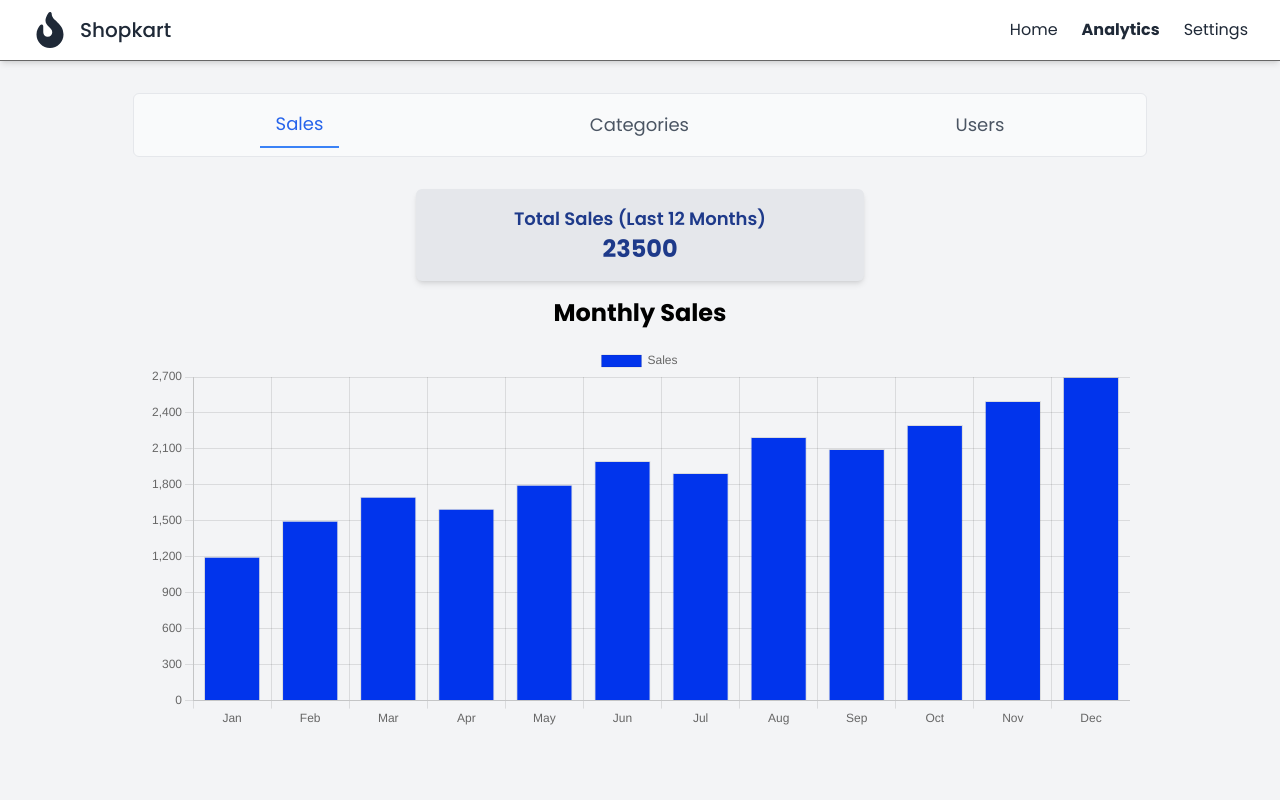
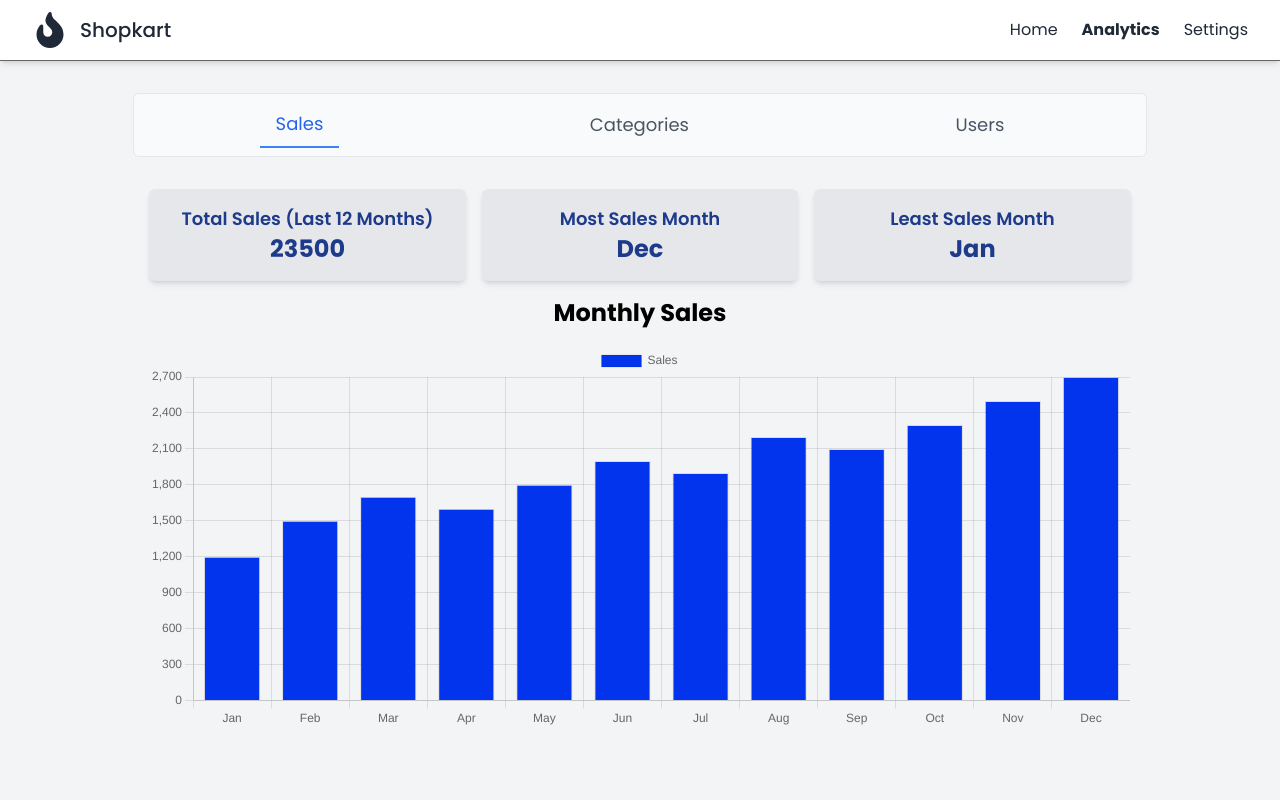
Before and after one commit to Shantanu-Saini/dashboard-ui, a React (Vite) app: page /dashboard in a window 1280 px wide. Shown: the top 800 px of the page. Built offline with nearby package versions, Linux system fonts and the light colour scheme.

Commit message:
add insights

```diff
--- a/src/components/Categories/Categories.tsx
+++ b/src/components/Categories/Categories.tsx
@@ -6,9 +6,20 @@ import { useMemo } from 'react';
 ChartJS.register(Tooltip, Legend, ArcElement);
 
 const Categories = () => {
-    // Calculate total number of products
-    const totalProducts = useMemo(() => {
-        return categoryData.datasets[0].data.reduce((acc: number, current: number) => acc + current, 0);
+    // insights
+    const { totalProducts, mostSoldCategory, leastSoldCategory } = useMemo(() => {
+        const data = categoryData.datasets[0].data;
+        const labels = categoryData.labels;
+
+        const totalProducts = data.reduce((acc: number, current: number) => acc + current, 0);
+
+        const maxIndex = data.indexOf(Math.max(...data));  // Index of most sold category
+        const minIndex = data.indexOf(Math.min(...data));  // Index of least sold category
+
+        const mostSoldCategory = labels[maxIndex];
+        const leastSoldCategory = labels[minIndex];
+
+        return { totalProducts, mostSoldCategory, leastSoldCategory };
     }, []);
 
     const options = {
@@ -29,10 +40,20 @@ const Categories = () => {
 
     return (
         <div className="flex items-center flex-col justify-center space-y-4 p-4">
-            {/* Total Products Box */}
-            <div className="bg-gray-200 text-blue-900 p-4 rounded-md shadow-md w-full max-w-md text-center">
-                <h2 className="text-lg font-semibold">Total Products Sold</h2>
-                <p className="text-2xl font-bold">{totalProducts}</p>
+            {/* Insights */}
+            <div className='flex items-center justify-between w-full space-x-4'>
+                <div className="bg-gray-200 text-blue-900 p-4 rounded-md shadow-md w-full max-w-md text-center">
+                    <h2 className="text-lg font-semibold">Total Products Sold</h2>
+                    <p className="text-2xl font-bold">{totalProducts}</p>
+                </div>
+                <div className="bg-gray-200 text-blue-900 p-4 rounded-md shadow-md w-full max-w-md text-center">
+                    <h2 className="text-lg font-semibold">Most Sold</h2>
+                    <p className="text-2xl font-bold">{mostSoldCategory}</p>
+                </div>
+                <div className="bg-gray-200 text-blue-900 p-4 rounded-md shadow-md w-full max-w-md text-center">
+                    <h2 className="text-lg font-semibold">Least Sold</h2>
+                    <p className="text-2xl font-bold">{leastSoldCategory}</p>
+                </div>
             </div>
 
             {/* Chart Title */}
--- a/src/components/Sales/Sales.tsx
+++ b/src/components/Sales/Sales.tsx
@@ -6,9 +6,20 @@ import { useMemo } from 'react';
 ChartJS.register(Tooltip, Legend, BarElement, CategoryScale, LinearScale);
 
 const SalesChart = () => {
-    // Calculate total sales for the last year
-    const totalSales = useMemo(() => {
-        return salesData.datasets[0].data.reduce((acc: number, current: number) => acc + current, 0);
+    // Insights
+    const { totalSales, mostSalesMonth, leastSalesMonth } = useMemo(() => {
+        const data = salesData.datasets[0].data;
+        const labels = salesData.labels;
+
+        const totalSales = data.reduce((acc: number, current: number) => acc + current, 0);
+
+        const maxIndex = data.indexOf(Math.max(...data));  // Index of the month with the most sales
+        const minIndex = data.indexOf(Math.min(...data));  // Index of the month with the least sales
+
+        const mostSalesMonth = labels[maxIndex];
+        const leastSalesMonth = labels[minIndex];
+
+        return { totalSales, mostSalesMonth, leastSalesMonth };
     }, []);
 
     const options = {
@@ -39,9 +50,19 @@ const SalesChart = () => {
     return (
         <div className="flex items-center flex-col justify-start space-y-4 px-4 pb-8 min-h-fit">
             {/* Total Sales Box */}
-            <div className="bg-gray-200 text-blue-900 p-4 rounded-md shadow-md w-full max-w-md text-center">
-                <h2 className="text-lg font-semibold">Total Sales (Last 12 Months)</h2>
-                <p className="text-2xl font-bold">{totalSales}</p>
+            <div className='flex items-center justify-between w-full space-x-4'>
+                <div className="bg-gray-200 text-blue-900 p-4 rounded-md shadow-md w-full max-w-md text-center">
+                    <h2 className="text-lg font-semibold">Total Sales (Last 12 Months)</h2>
+                    <p className="text-2xl font-bold">{totalSales}</p>
+                </div>
+                <div className="bg-gray-200 text-blue-900 p-4 rounded-md shadow-md w-full max-w-md text-center">
+                    <h2 className="text-lg font-semibold">Most Sales Month</h2>
+                    <p className="text-2xl font-bold">{mostSalesMonth}</p>
+                </div>
+                <div className="bg-gray-200 text-blue-900 p-4 rounded-md shadow-md w-full max-w-md text-center">
+                    <h2 className="text-lg font-semibold">Least Sales Month</h2>
+                    <p className="text-2xl font-bold">{leastSalesMonth}</p>
+                </div>
             </div>
 
             {/* Chart Title */}
```
